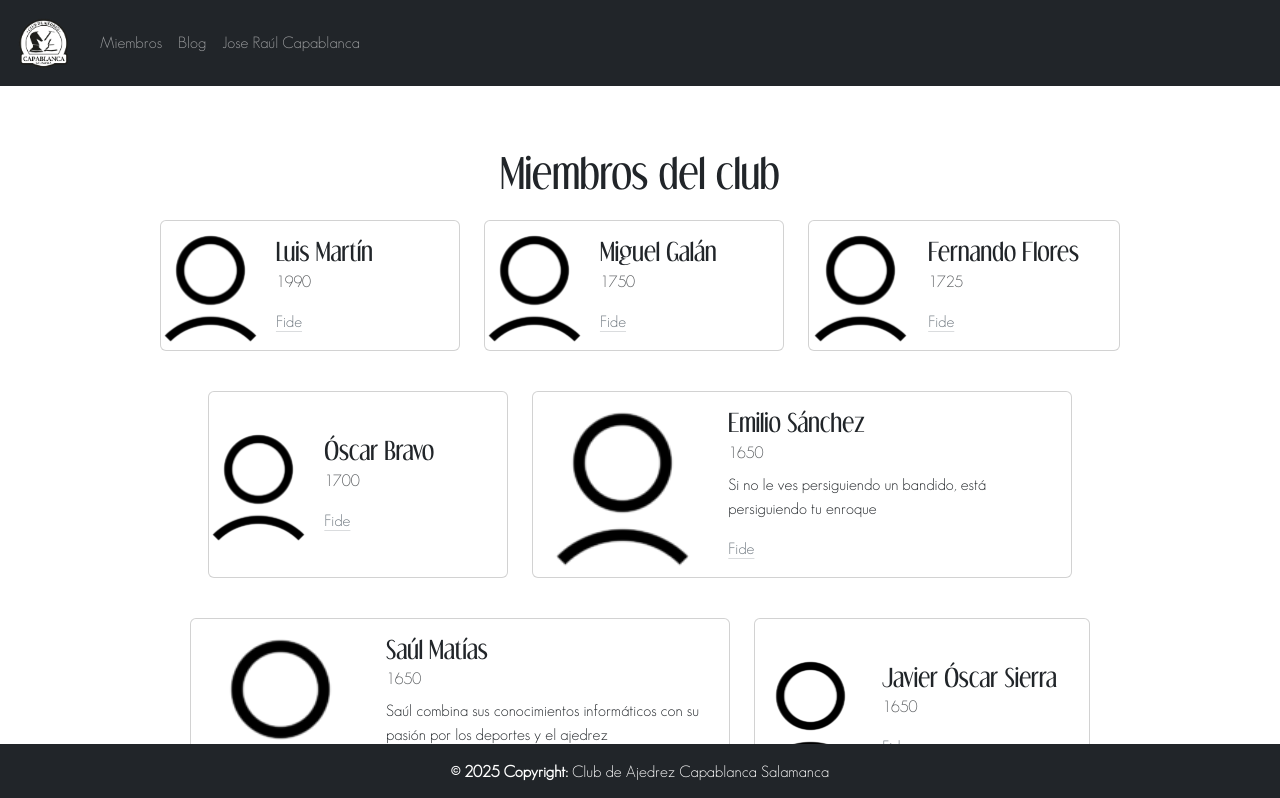
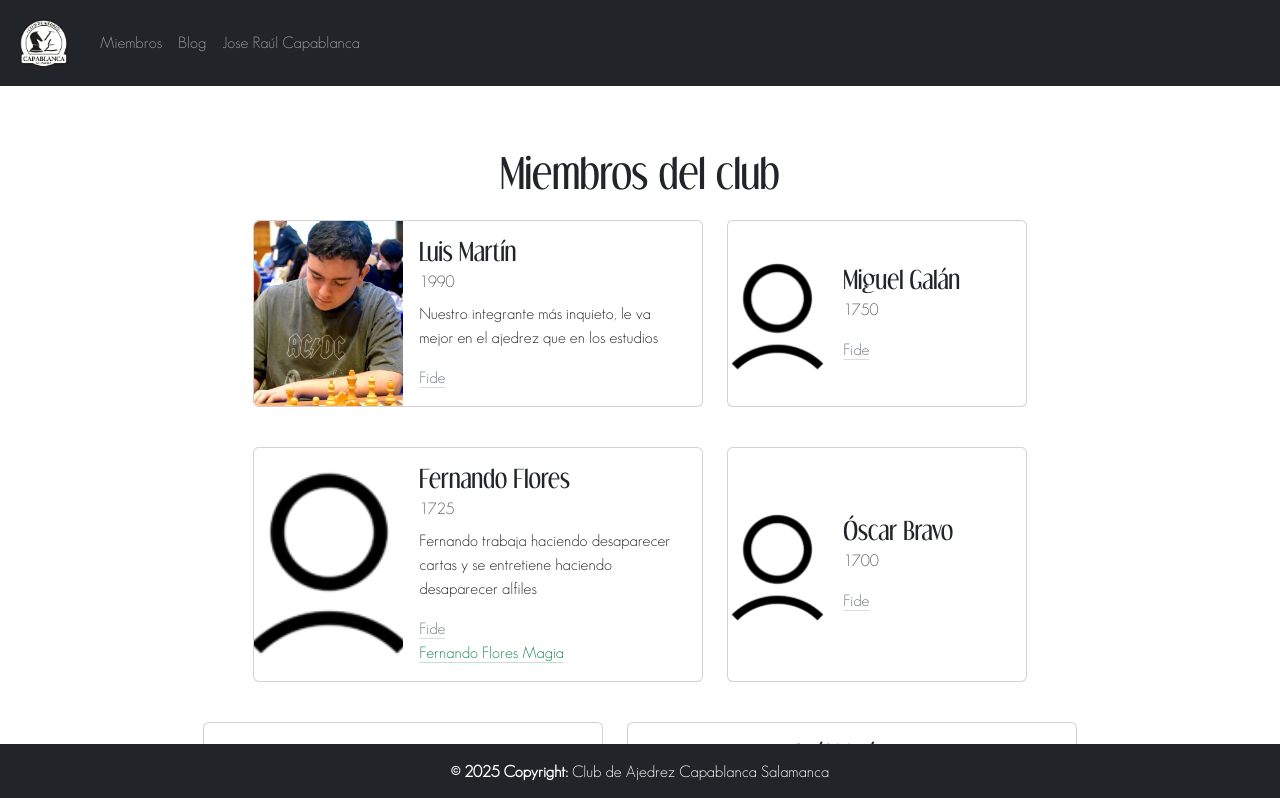
Before and after one commit to Luas6/Capablanca, an Angular app in the folder club-capablanca-salamanca/: page /miembros in a window 1280 px wide. Shown: the top 798 px of the page. Built offline with nearby package versions, Linux system fonts and the light colour scheme.

Commit message:
Mejores partidas Capablanca

```diff
--- a/club-capablanca-salamanca/src/app/jose-raul-capablanca/jose-raul-capablanca.component.html
+++ b/club-capablanca-salamanca/src/app/jose-raul-capablanca/jose-raul-capablanca.component.html
@@ -53,4 +53,36 @@
             <p>Blancas juegan y dan mate en 5</p>
         </div>
     </div>
+
+     <div class="mt-3">
+        <h2><img class="icono" src="/assets/img/icons/battle.svg" alt="icono-partidas">Algunas de sus mejores partidas</h2>
+     </div>
+
+<div class="mt-3 ratio ratio-21x9">
+  <iframe
+    src="https://lichess.org/study/embed/L6PBCnMA/awOpqpBs"
+    title="Lichess study"
+    frameborder="0"
+    allowfullscreen>
+  </iframe>
+</div>
+<div class="mt-3 ratio ratio-21x9">
+  <iframe
+    src="https://lichess.org/study/embed/L6PBCnMA/vcTmWeQv"
+    title="Lichess study"
+    frameborder="0"
+    allowfullscreen>
+  </iframe>
+</div>    <div class="mt-3 ratio ratio-16x9">
+        <iframe src="https://www.youtube.com/embed/C02erJcOkfw?si=SezB8L1frMkd2GZZ" title="YouTube video player"
+            allowfullscreen referrerpolicy="strict-origin-when-cross-origin"
+            allow="accelerometer; autoplay; clipboard-write; encrypted-media; gyroscope; picture-in-picture; web-share">
+        </iframe>
+    </div>
+    <div class="mt-3 ratio ratio-16x9">
+        <iframe src="https://www.youtube.com/embed/TOi8XcBg88M?si=SVRdFhn4mK5RFNY9" title="YouTube video player"
+            frameborder="0"
+            allow="accelerometer; autoplay; clipboard-write; encrypted-media; gyroscope; picture-in-picture; web-share"
+            referrerpolicy="strict-origin-when-cross-origin" allowfullscreen></iframe>
+    </div>
 </section>
--- a/club-capablanca-salamanca/src/app/miembros/miembros.component.html
+++ b/club-capablanca-salamanca/src/app/miembros/miembros.component.html
@@ -4,7 +4,7 @@
     </header>
 
     <div class="d-flex flex-wrap gap-4 justify-content-center">
-        <div *ngFor="let miembro of miembros" class="card mb-3 justify-content-center" style="max-width: 540px;">
+        <div *ngFor="let miembro of miembros" class="card mb-3 justify-content-center">
             <div class="row g-0">
                 <div class="col-md-4 contenedor-imagen-miembro">
                     <img [src]="miembro.rutaFoto" class="img-miembro img-fluid rounded-start" alt="{{ miembro.nombre }}">
--- a/club-capablanca-salamanca/src/app/miembros/miembros.ts
+++ b/club-capablanca-salamanca/src/app/miembros/miembros.ts
@@ -4,9 +4,9 @@ export const MIEMBROS: Miembro[]=[
     {
         nombre: "Luis Martín",
         rating: 1990,
-        descripcion: "",
+        descripcion: "Nuestro integrante más inquieto, le va mejor en el ajedrez que en los estudios",
         fideLink: "https://ratings.fide.com/profile/94711372",
-        rutaFoto: "/assets/img/miembros/avatar-default.webp"
+        rutaFoto: "/assets/img/miembros/luis.webp"
     },{
         nombre: "Miguel Galán",
         rating: 1750,
@@ -17,9 +17,13 @@ export const MIEMBROS: Miembro[]=[
     {
         nombre: "Fernando Flores",
         rating: 1725,
-        descripcion: "",
+        descripcion: "Fernando trabaja haciendo desaparecer cartas y se entretiene haciendo desaparecer alfiles",
         fideLink: "https://ratings.fide.com/profile/94700028",
-        rutaFoto: "/assets/img/miembros/avatar-default.webp"
+        rutaFoto: "/assets/img/miembros/avatar-default.webp",
+         opcional: {
+            link: "https://www.fernandofloresmagia.es/",
+            nombrelink: "Fernando Flores Magia"
+          }
     },
     {
         nombre: "Óscar Bravo",
@@ -31,7 +35,7 @@ export const MIEMBROS: Miembro[]=[
     {
         nombre: "Emilio Sánchez",
         rating: 1650,
-        descripcion: "Si no le ves persiguiendo un bandido, está persiguiendo tu enroque",
+        descripcion: "¡Alto, policía! Su alfil queda confiscado",
         fideLink: "https://ratings.fide.com/profile/24509400",
         rutaFoto: "/assets/img/miembros/avatar-default.webp"
     },
```
Also changed, not shown: club-capablanca-salamanca/src/assets/img/icons/battle.svg (added), club-capablanca-salamanca/src/assets/img/miembros/luis.webp (added). Lines whose indentation alone changed are shown as unchanged.
